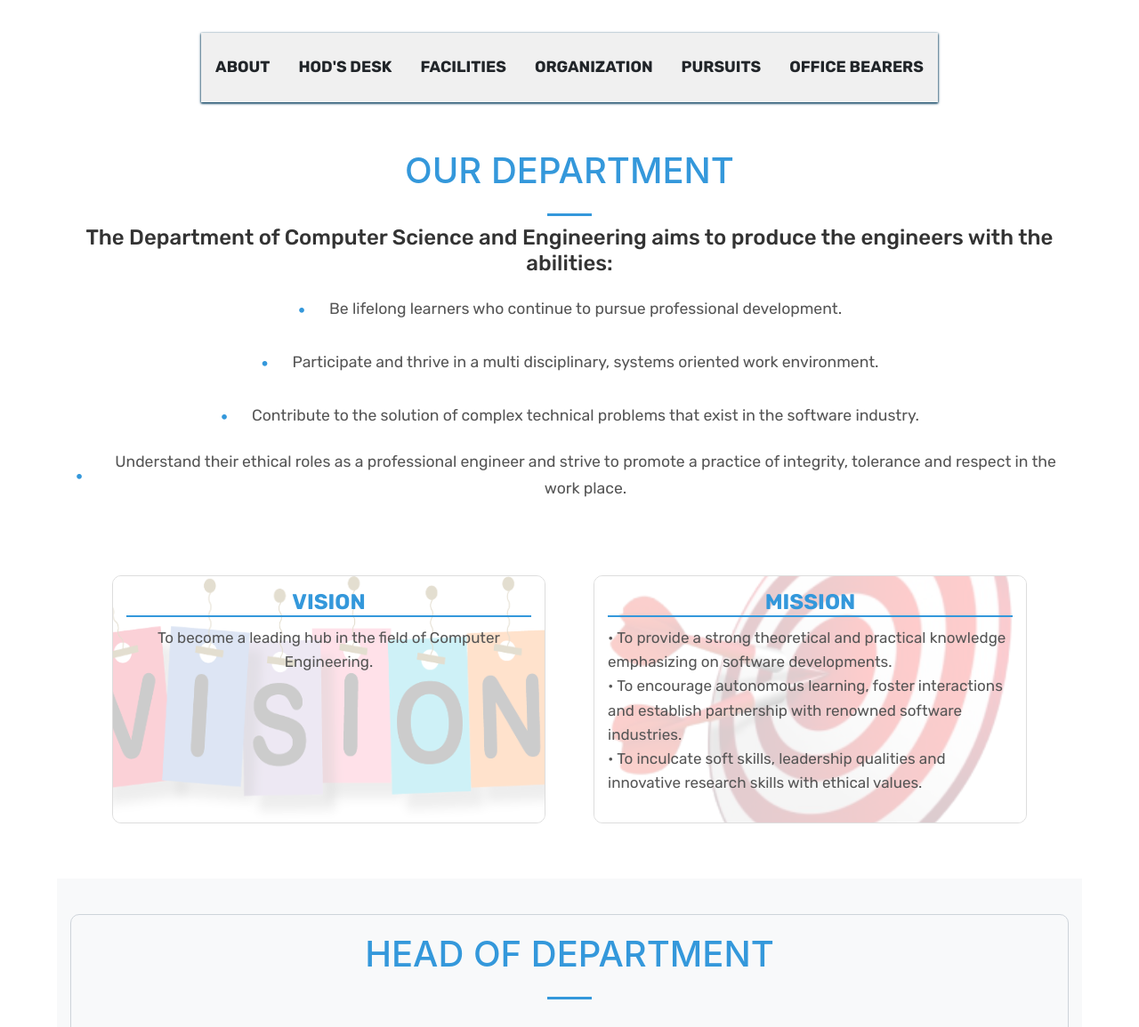
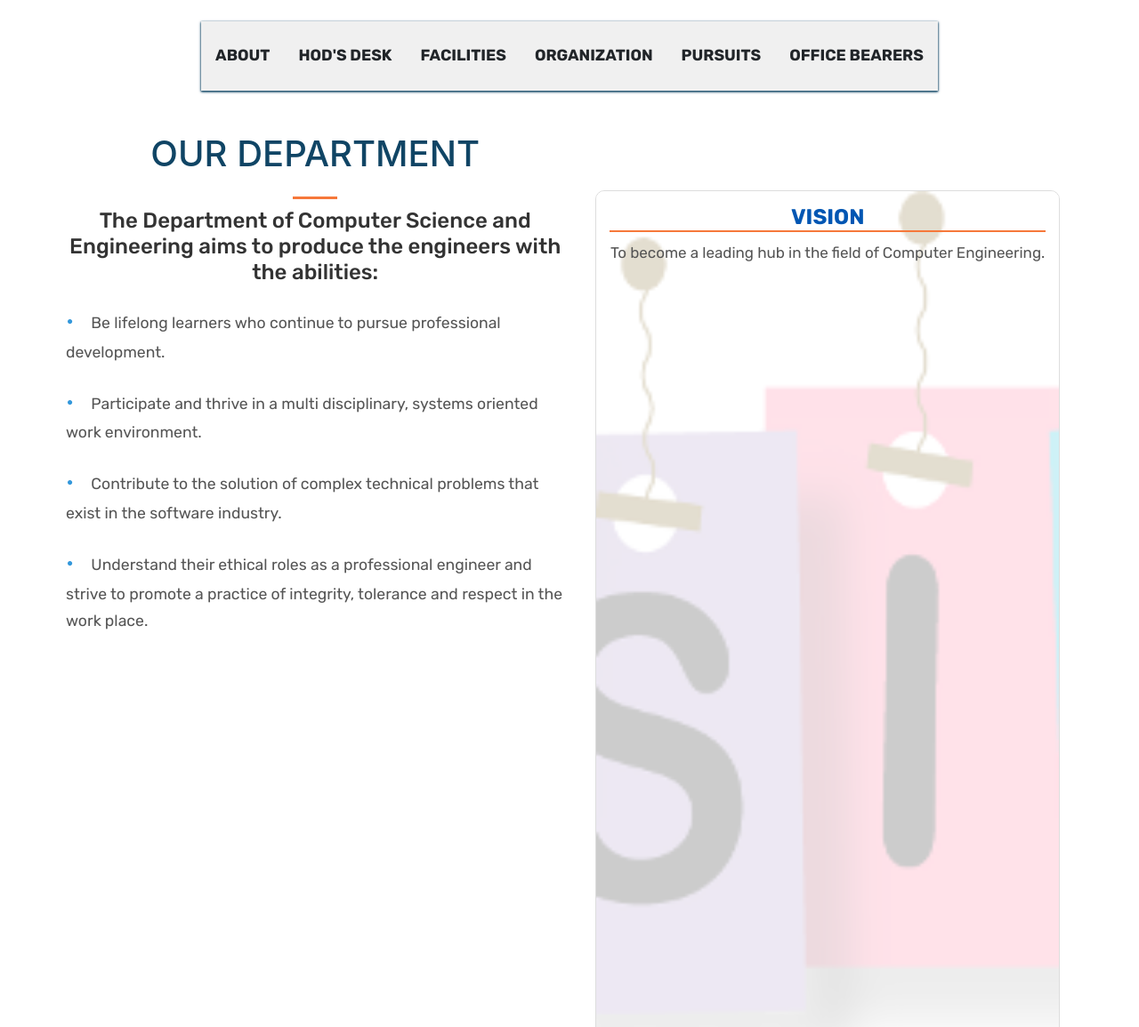
Before and after one commit to InnovativeSPIN/PHP-NSCET-WEBSITE, a PHP site: page /department/cse/index.php in a window 1280 px wide. Shown: the part 631-1786 px from the top of the page at 89% size. Run offline with PHP 8.4, Linux system fonts and the light colour scheme; some libraries are stand-ins or nearby versions.

Commit message:
Structure and Style update

```diff
--- a/css/departmentPages.css
+++ b/css/departmentPages.css
@@ -203,17 +268,19 @@ body {
 .our-dept {
   text-align: center;
   background-color: #ffffff;
-  padding: 20px;
+  width: 100%;
 }
 
 .dept-title {
   color: #3498db;
 }
-
+.section111{
+  width: 100%;
+}
 .border-line {
   width: 50px;
   height: 3px;
-  background-color: #3498db;
+  background-color: #f6783a;
   margin: 10px auto;
 }
 
@@ -222,25 +289,30 @@ body {
 }
 
 .dept-sub-con {
-  list-style: none;
   padding: 0;
+  margin-top: 10px;
 }
 
 .dept-sub-con li {
-  display: flex;
-  align-items: center;
-  justify-content: center;
-  margin: 15px 0;
+
+  text-align: start;
   color: #555;
+  list-style: none;
+  padding: 10px;
 }
 
 .dept-sub-con li::before {
   content: "\2022";
   color: #3498db;
-  font-size: 1.5em;
-  margin-right: 1vh;
+  margin-right: 1.2rem;
+  font-size: 1.5rem;
 }
+.section111{
+  display: flex;
+  margin-top: 30px;
 
+
+}
 .custom-card-container {
   display: flex;
   flex-wrap: wrap;
@@ -250,7 +322,7 @@ body {
 }
 
 .custom-card-wrapper {
-  width: 45%;
+  width: 100% ;
   margin: 10px;
   border: 1px solid #ddd;
   border-radius: 10px;
@@ -286,8 +358,8 @@ body {
 .custom-card-title {
   font-size: 24px;
   margin-bottom: 10px;
-  border-bottom: 2px solid #3498db;
-  color: #3498db;
+  border-bottom: 2px solid #f6783a;
+  color: #0056b3;
 }
 
 .custom-card-text {
@@ -303,16 +375,19 @@ body {
   opacity: 0;
   transform: translateY(20px);
   transition: opacity 1s ease-out, transform 1s ease-out;
+  box-shadow: 1px 2px 2px 1px rgba(0, 0, 0, 0.4),
+  1px 2px 3px 3px rgba(0, 0, 0, 0.2);
+
 }
 
 .hod-section {
-  border: 1px solid #ced4da;
+  border: 1px solid #f6783a;
   border-radius: 10px;
   padding: 20px;
 }
 
 .section-title {
-  color: #3498db;
+  color: #0056b3;
   text-align: center;
   margin-bottom: 20px;
 }
--- a/department/cse/index.php
+++ b/department/cse/index.php
@@ -29,6 +29,22 @@ require_once("../../resources/connection.php") ?>
   <link rel="stylesheet" href="../../css/departmentPages.css" />
 
   <script nonce="defdf876-aff2-4c43-8786-bc6a2f07dfb1">
+
+document.addEventListener('DOMContentLoaded', function() {
+  const iconElement = document.querySelector('.sectiontongglelink .fa-solid.fa-caret-right');
+  const sectionBar = document.querySelector('.navigation-bar');
+
+  iconElement.addEventListener('click', function() {
+    if (sectionBar.style.display === 'none') {
+      sectionBar.style.display = 'flex';
+    } else {
+      sectionBar.style.display = 'none';
+
+    }
+  });
+});
+
+
     (function(w, d) {
       !(function(t, u, v, w) {
         t[v] = t[v] || {};
@@ -145,35 +167,37 @@ require_once("../../resources/connection.php") ?>
         </ul>
       </nav>
     </section>
+    <!-- reposive icon -->
+
+
 
     <div class="dept-page-content">
     <!-- our dept section -->
     <section class="our-dept" id="about">
+      <div class="section111">
       <div class="text-sec">
-        <h1 class="dept-title text-center mb-4" style="margin-top:3% ;">OUR DEPARTMENT</h1>
+        <h1 class="dept-title text-center mb-4" style="margin-top:3% ;color:#104565;">OUR DEPARTMENT</h1>
         <div class="border-line"></div>
         <h4 class="dept-sub-title"> The Department of Computer Science and Engineering aims to produce the engineers with the abilities:</h4>
         <ul class="dept-sub-con">
-          <li> Be lifelong learners who continue to pursue professional development.</li>
-          <li> Participate and thrive in a multi disciplinary, systems oriented work environment.</li>
-          <li> Contribute to the solution of complex technical problems that exist in the software industry.</li>
-          <li>Understand their ethical roles as a professional engineer and strive to promote a practice of integrity, tolerance and respect in the work place.<br>
-          </li>
+          <li>Be lifelong learners who continue to pursue professional development.</li>
+          <li>Participate and thrive in a multi disciplinary, systems oriented work environment.</li>
+          <li>Contribute to the solution of complex technical problems that exist in the software industry.</li>
+          <li>Understand their ethical roles as a professional engineer and strive to promote a practice of integrity, tolerance and respect in the work place.</li>
         </ul>
       </div>
-
       <div class="container custom-card-container">
         <div class="custom-card-wrapper" style="background-image: url('../../img/department/cse/vision.png');">
           <div class="custom-card-overlay"></div>
-          <div class="custom-card-content">
+          <div class="custom-card-content " style="height: 40vh;">
             <h4 class="custom-card-title"><strong>VISION</strong></h4>
             <p class="custom-card-text">To become a leading hub in the field of Computer Engineering.</p>
           </div>
         </div>
-
+<br><br>
         <div class="custom-card-wrapper" style="background-image: url('../../img/department/cse/our-mission.png');">
           <div class="custom-card-overlay"></div>
-          <div class="custom-card-content">
+          <div class=" custom-card-content custom-card-content2 " style="height: 230px;">
             <h4 class="custom-card-title"><strong>MISSION</strong></h4>
             <p style="text-align: left;" class="custom-card-text">
               • To provide a strong theoretical and practical knowledge emphasizing on software developments. </br>
@@ -183,131 +207,12 @@ require_once("../../resources/connection.php") ?>
           </div>
         </div>
       </div>
+
+      </div>
     </section>
+<!-- PURSUITS section -->
 
-    <!-- hod section -->
-
-    <div id="hod_desk">
-      <div class="container">
-        <div class="hod-section">
-          <h1 class="section-title text-center mb-4">HEAD OF DEPARTMENT</h1>
-          <div class="border-line" style="margin-bottom:5%;"></div>
-          <div class="row">
-            <div class="col-md-6">
-              <div class="hod-image text-center">
-                <img src="../../img/department/cse/Mathalairaj.jpg" alt="Mr. J. Mathalai Raj" class="img-fluid rounded-circle">
-                <h5 class="text-uppercase mt-3">Mr. J. Mathalai Raj</h5>
-              </div>
-            </div>
-            <div class="col-md-6 d-flex align-items-center">
-              <div class="hod-description">
-                <p class="text-justify">The Computer Science and Engineering department aims at nurturing a conducive upbringing for erudition and research by using appropriate computing technologies in its everyday activities. The department equips its students with technological expertise and skills in the field of computer science. Students at CSE are nurtured to become the best software professionals or entrepreneurs in their own innovative way. The prime objective of the department endeavors is to produce confident professionals tuned to real-time working environments. The department offers an excellent academic environment with a team of highly qualified faculty members to inspire the students to develop their technical skills and inculcate the spirit of teamwork in them.</p>
-              </div>
-            </div>
-          </div>
-        </div>
-      </div>
-    </div>
-
-    <!-- FACILITIES section -->
-
-    <div id="facilities" style="margin-bottom: 3%;">
-
-      <h1 class="section-title text-center mb-4">FACILITIES</h1>
-      <div class="border-line" style="margin-bottom:5%;"></div>
-
-      <div class="container">
-        <main class="grid">
-          <article>
-            <img src="../../img/department/cse/facilities_section/1.jpg" alt="Dennis lab">
-            <i class="fa-solid fa-computer"></i>
-            <div class="text">
-              <h3 class="facility-heading"><strong>Dennis Laboratory</strong></h3>
-              <p>Programming Lab which uses C and C++ Languages for Basic Programming.</p>
-            </div>
-          </article>
-          <article>
-            <img src="../../img/department/cse/facilities_section/2.jpg" alt="Bachman lab">
-            <i class="fa-solid fa-computer-mouse"></i>
-            <div class="text">
-              <h3 class="facility-heading"><strong>Bachman Laboratory</strong></h3>
-              <p>Data Design Lab which uses C,C++,Visual Studio,JAVA,Oracle ,SQL ,Rational Suite for developing and implementing projects..</p>
-            </div>
-          </article>
-          <article>
-            <img src="../../img/department/cse/facilities_section/3.jpg" alt="Linus lab">
-            <i class="fa-solid fa-network-wired"></i>
-            <div class="text">
-              <h3 class="facility-heading"><strong>Linus Torvalds Laboratory</strong></h3>
-              <p>Open Source Lab which uses C,C++,Android Studio,Eclipse,Maya,OPENGL MC for developing and implementing projects.</p>
-            </div>
-          </article>
-          <article>
-            <img src="../../img/department/cse/facilities_section/4.jpg" alt="Computer centre">
-            <i class="fa-solid fa-server"></i>
-            <div class="text">
-              <h3 class="facility-heading"><strong>Computer Centre</strong></h3>
-              <p>A Programming Centre which uses C,C++,VB,VC++,Java Languages for Basic Programming.</p>
-            </div>
-          </article>
-          <article>
-            <img src="../../img/department/cse/facilities_section/5.jpg" alt="Project lab">
-            <i class="fa-solid fa-robot"></i>
-            <div class="text">
-              <h3 class="facility-heading"><strong>Project Laboratory</strong></h3>
-              <p>An Exclusive Project Lab for developing Innovative Projects using Java,SQL,VB,VC++,Net Beans,.NET.</p>
-            </div>
-          </article>
-        </main>
-      </div>
-    </div>
-
-    <!-- ORGANIZATION section -->
-    <div id="organization">
-      <h1 class="section-title text-center mb-4">ORGANIZATION</h1>
-      <div class="border-line" style="margin-bottom:5%;"></div>
-
-      <div class="container org-container">
-        <div class="row">
-          <div class="col-lg-6 col-md-6 col-sm-12">
-            <div class="dept-org-link floating-image">
-              <a href="https://nscet.org/ispin">
-                <img src="../../img/department/cse/ispin_log.png" alt="iSPIN">
-                <h1>iSPIN</h1>
-              </a>
-            </div>
-          </div>
-
-          <div class="col-lg-6 col-md-6 col-sm-12">
-            <div class="dept-org-link floating-image">
-              <a href="https://nscet.org/associations/fist.html">
-                <img src="../../img/department/cse/fist.jpg" alt="FIST">
-                <h1>FIST</h1>
-              </a>
-            </div>
-          </div>
-        </div>
-      </div>
-
-      <div class="org-content">
-        <div class="org-con-section">
-          <h1 class="org-con-side-head">&nbsp;Innovative Software Product Industry of NSCET&nbsp;</h1>
-          <p class="org-con-paragraph">iSPIN is a pure IT sector of NSCET with Resourceful students under the guidance of Faculties, Industry Specialists, and the Alumni of NSCET. It will be the First of its kind idea for the incubation cell of NSCET. iSPIN will be responsible for developing the products for NSCET and its clients. The essence of iSPIN is the strategy of Unlearn & Learn based on Self-Learning Strategy.</p>
-          <a data-toggle="modal" data-target="#modal-team" type="button" class="org-con-btn">
-            <span>Meet Our Team</span>
-          </a>
-        </div>
-
-        <div class="org-con-section">
-          <h1 class="org-con-side-head">&nbsp;Fraternity of Immortal Software Technocrats</h1>
-          <p class="org-con-paragraph">Never doubt that a group of talented engineers and developers, who love to involve both themselves and others in every technical and non-technical event led to the growth of our proud “COMPUTER SCIENCE ENGINEERING ASSOCIATION”. Our FIST Association has been successfully running over six years. Every year we conduct events that invoke the technical and creative skills of every single individual and with the constant support of all the students, our association has stepped into the 7th year of excellence. Strengthen our association with your pillars of support and we hope for the best of our association in the future.</p>
-        </div>
-      </div>
-    </div>
-
-    <!-- PURSUITS section -->
-
-    <div class="pursuits-sec">
+<div class="pursuits-sec">
       <h1 class="section-title text-center mb-4">PURSUITS</h1>
       <div class="border-line" style="margin-bottom:5%;"></div>
       <div id="pursuits" class="carousel slide  vertical" data-ride="carousel" style="padding:20px;margin-left:20px;margin-right:20px;">
```
Also changed, not shown: other parts of css/departmentPages.css (+83 -10 lines), other parts of department/cse/index.php (+134 -2 lines).
